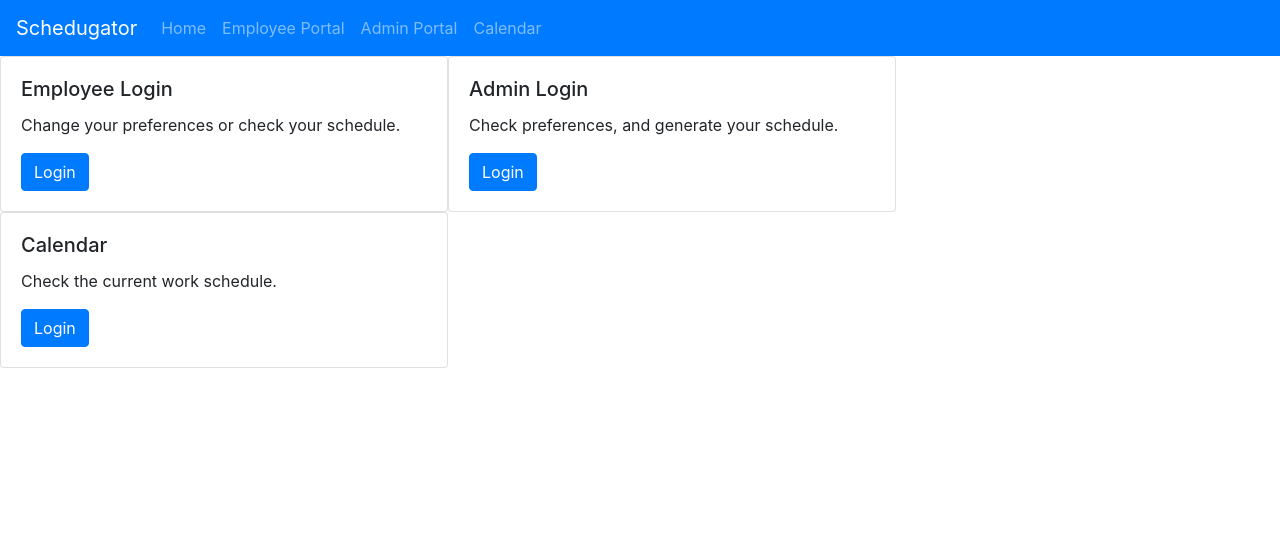
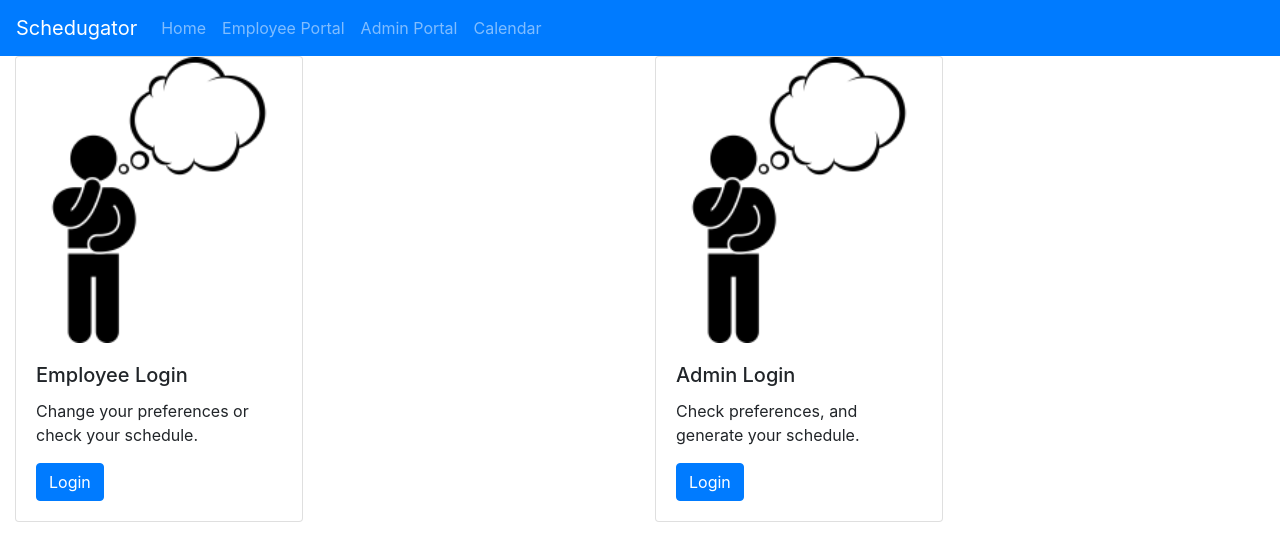
Before and after one commit to Samuel2145/TimeKeepers, a React (Create React App) app in the folder Client/: page / in a window 1280 px wide. Shown: the top 558 px of the page. Built offline with nearby package versions, Linux system fonts and the light colour scheme.

Commit message:
Some futile home changes

```diff
--- a/Client/src/Home.js
+++ b/Client/src/Home.js
@@ -4,16 +4,25 @@ import Button from 'react-bootstrap/Button';
 import Image from 'react-bootstrap/Image';
 import Container from 'react-bootstrap/Container';
 import Row from 'react-bootstrap/Row';
+import Col from 'react-bootstrap/Col';
 import NavItem from 'react-bootstrap/NavItem';
+import CardColumns from 'react-bootstrap/CardColumns';
+
+import bigthink from './img/bigthink.png';
+
+const divStyle = {
+  paddingTop: '10px',
+};
 
 class Home extends Component {
   render() {
     return (
 
       <Container fluid>
-        <Row>
-
-       <Card style={{ width: '28rem' }}>
+        <Row className="justify-content-md-end">
+          <Col>
+       <Card style={{ width: '18rem' } }>
+       <Card.Img variant="top" src={bigthink} />
         <Card.Body>
         <Card.Title>Employee Login</Card.Title>
         <Card.Text>
@@ -25,8 +34,11 @@ class Home extends Component {
 
       </Card.Body>
     </Card>
+    </Col>
 
-    <Card style={{ width: '28rem' }}>
+      <Col>
+    <Card style={{ width: '18rem' }}>
+    <Card.Img variant="top" src={bigthink} />
         <Card.Body>
         <Card.Title>Admin Login</Card.Title>
         <Card.Text>
@@ -36,15 +48,7 @@ class Home extends Component {
       </Card.Body>
     </Card>
 
-    <Card style={{ width: '28rem' }}>
-        <Card.Body>
-        <Card.Title>Calendar</Card.Title>
-        <Card.Text>
-          Check the current work schedule.
-        </Card.Text>
-        <Button variant="primary">Login</Button>
-      </Card.Body>
-    </Card>
+    </Col>
       </Row>
 
       </Container>
```
Also changed, not shown: Client/src/Home.css (added, +12 -0 lines), 2 other files (tests, documents, lock files or other folders).
